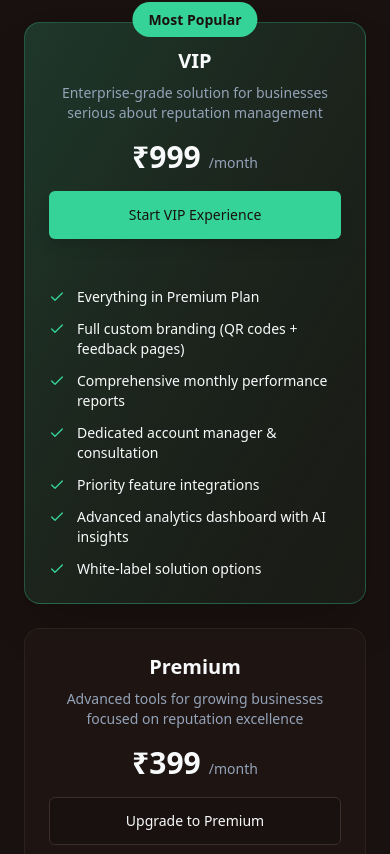
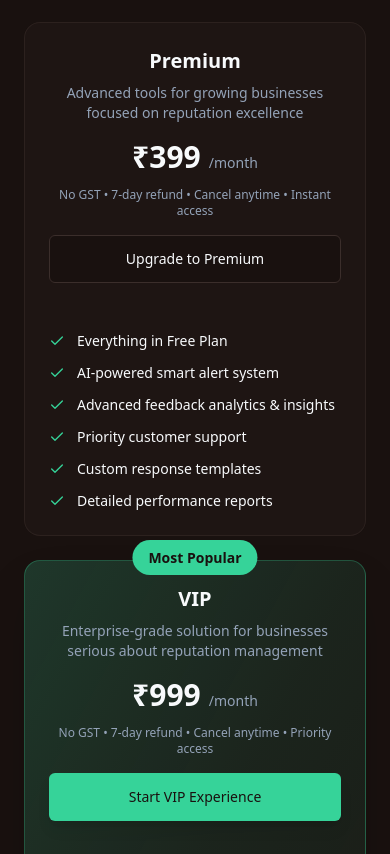
Before and after one commit to shammy6/trustqr-review-hero, a React (Vite) app: page /pricing in a window 390 px wide. Shown: the part 930-1784 px from the top of the page. Built offline with nearby package versions, Linux system fonts and the light colour scheme.

Commit message:
Update pricing section
Updated pricing card content, links, and hover animations.

```diff
--- /dev/null
+++ b/src/components/PricingSection.tsx
@@ -0,0 +1,160 @@
+import { Button } from "@/components/ui/button";
+import { Check } from "lucide-react";
+
+const PricingSection = () => {
+  const plans = [
+    {
+      name: "Premium",
+      price: "₹399",
+      period: "/month",
+      subtext: "No GST • 7-day refund • Cancel anytime • Instant access",
+      buttonText: "Upgrade to Premium",
+      buttonLink: "https://rzp.io/l/premium-trustqr",
+      features: [
+        "Everything in Free Plan",
+        "AI-powered smart alert system",
+        "Advanced feedback analytics & insights",
+        "Priority customer support",
+        "Custom response templates",
+        "Detailed performance reports"
+      ],
+      popular: false
+    },
+    {
+      name: "VIP",
+      price: "₹999",
+      period: "/month",
+      subtext: "No GST • 7-day refund • Cancel anytime • Priority access",
+      buttonText: "Start VIP Experience",
+      buttonLink: "https://rzp.io/l/vip-trustqr",
+      features: [
+        "Everything in Premium Plan",
+        "Full custom branding (QR codes + feedback pages)",
+        "Comprehensive monthly performance reports",
+        "Dedicated account manager & consultation",
+        "Priority feature integrations",
+        "Advanced analytics dashboard with AI insights",
+        "White-label solution options"
+      ],
+      popular: true
+    }
+  ];
+
+  const handlePlanClick = (link: string) => {
+    window.open(link, '_blank', 'noopener,noreferrer');
+  };
+
+  return (
+    <section className="py-20 lg:py-32 bg-gradient-to-br from-background via-background/50 to-primary/5 relative overflow-hidden">
+      {/* Background decoration */}
+      <div className="absolute inset-0 bg-gradient-to-br from-primary/5 via-transparent to-primary/10"></div>
+      <div className="absolute top-20 right-10 w-72 h-72 bg-primary/10 rounded-full blur-3xl animate-pulse-slow"></div>
+      <div className="absolute bottom-20 left-10 w-96 h-96 bg-primary/5 rounded-full blur-3xl animate-pulse-slow animation-delay-1000"></div>
+
+      <div className="container max-w-7xl mx-auto px-4 sm:px-6 lg:px-8 relative">
+        <div className="text-center max-w-4xl mx-auto mb-16">
+          <div className="animate-fade-in-up">
+            <h2 className="text-4xl sm:text-5xl lg:text-6xl font-bold mb-8 text-foreground">
+              Simple, Transparent{" "}
+              <span className="text-primary bg-gradient-to-r from-primary to-accent bg-clip-text text-transparent">
+                Pricing
+              </span>
+            </h2>
+          </div>
+
+          <div className="animate-fade-in-up animation-delay-200">
+            <p className="text-xl sm:text-2xl text-muted-foreground leading-relaxed">
+              Choose the perfect plan to protect and grow your business reputation
+            </p>
+          </div>
+        </div>
+
+        <div className="grid grid-cols-1 lg:grid-cols-2 gap-8 max-w-5xl mx-auto">
+          {plans.map((plan, index) => (
+            <div
+              key={plan.name}
+              className={`animate-fade-in-up relative rounded-2xl border transition-all duration-300 hover:scale-105 transform hover:shadow-2xl ${
+                plan.popular
+                  ? 'bg-gradient-to-br from-primary/20 via-primary/10 to-primary/5 border-primary/30 shadow-2xl hover:shadow-primary/25'
+                  : 'bg-card/50 backdrop-blur-sm border-border/50 hover:border-primary/30 hover:bg-card/70 hover:shadow-lg'
+              }`}
+              style={{ animationDelay: `${index * 0.2}s` }}
+            >
+              {plan.popular && (
+                <div className="absolute -top-4 left-1/2 transform -translate-x-1/2">
+                  <span className="bg-primary text-primary-foreground px-4 py-2 rounded-full text-sm font-semibold">
+                    Most Popular
+                  </span>
+                </div>
+              )}
+
+              <div className="p-8 lg:p-10">
+                {/* Plan Header */}
+                <div className="text-center mb-8">
+                  <h3 className="text-2xl lg:text-3xl font-bold text-foreground mb-6">
+                    {plan.name}
+                  </h3>
+
+                  {/* Price */}
+                  <div className="mb-6">
+                    <div className="flex items-baseline justify-center">
+                      <span className="text-4xl lg:text-5xl font-bold text-foreground">
+                        {plan.price}
+                      </span>
+                      <span className="text-muted-foreground ml-2 text-lg">
+                        {plan.period}
+                      </span>
+                    </div>
+                    <p className="text-sm text-muted-foreground mt-3 px-2 leading-relaxed">
+                      {plan.subtext}
+                    </p>
+                  </div>
+
+                  {/* CTA Button */}
+                  <Button
+                    size="lg"
+                    onClick={() => handlePlanClick(plan.buttonLink)}
+                    className={`w-full mb-8 h-12 text-base transition-all duration-300 hover:scale-105 ${
+                      plan.popular
+                        ? 'bg-primary hover:bg-primary/90 text-primary-foreground shadow-lg hover:shadow-xl'
+                        : 'bg-primary hover:bg-primary/90 text-primary-foreground shadow-lg hover:shadow-xl'
+                    }`}
+                  >
+                    {plan.buttonText}
+                  </Button>
+                </div>
+
+                {/* Features */}
+                <div className="space-y-4">
+                  {plan.features.map((feature, featureIndex) => (
+                    <div key={featureIndex} className="flex items-start gap-3">
+                      <Check className="w-5 h-5 text-primary mt-0.5 flex-shrink-0" />
+                      <span className="text-foreground leading-relaxed">{feature}</span>
+                    </div>
+                  ))}
+                </div>
+              </div>
+            </div>
+          ))}
+        </div>
+
+        {/* Additional info */}
+        <div className="text-center mt-16 animate-fade-in-up animation-delay-600">
+          <p className="text-muted-foreground mb-4">
+            Need a custom solution for your enterprise?
+          </p>
+          <Button
+            variant="outline"
+            size="lg"
+            onClick={() => window.location.href = '/contact'}
+            className="hover:scale-105 transition-all duration-300"
+          >
+            Contact Sales
+          </Button>
+        </div>
+      </div>
+    </section>
+  );
+};
+
+export default PricingSection;
--- a/src/components/pricing/PricingCard.tsx
+++ b/src/components/pricing/PricingCard.tsx
@@ -14,16 +14,20 @@ const PricingCard = ({ plan, isAnnual, index }: PricingCardProps) => {
   const { processPayment, isProcessing } = usePayment();
 
   const handlePayment = () => {
-    const amount = isAnnual ? plan.price.annual : plan.price.monthly;
-    processPayment(plan.name.toLowerCase() as 'free' | 'premium' | 'vip', amount, isAnnual);
+    if (plan.paymentLink) {
+      window.open(plan.paymentLink, '_blank', 'noopener,noreferrer');
+    } else {
+      const amount = isAnnual ? plan.price.annual : plan.price.monthly;
+      processPayment(plan.name.toLowerCase() as 'free' | 'premium' | 'vip', amount, isAnnual);
+    }
   };
 
   return (
     <div
-      className={`animate-fade-in-up relative rounded-2xl border transition-all duration-300 hover:scale-105 transform ${
+      className={`animate-fade-in-up relative rounded-2xl border transition-all duration-300 hover:scale-105 transform hover:shadow-2xl ${
         plan.popular
           ? 'bg-gradient-to-br from-primary/20 via-primary/10 to-primary/5 border-primary/30 shadow-2xl hover:shadow-primary/25'
-          : 'bg-card/50 backdrop-blur-sm border-border/50 hover:border-primary/30 hover:bg-card/70'
+          : 'bg-card/50 backdrop-blur-sm border-border/50 hover:border-primary/30 hover:bg-card/70 hover:shadow-lg'
       }`}
       style={{ animationDelay: `${(index + 4) * 0.1}s` }}
     >
@@ -65,6 +69,11 @@ const PricingCard = ({ plan, isAnnual, index }: PricingCardProps) => {
                 {formatPrice(plan.price.monthly)} billed monthly
               </p>
             )}
+            {plan.subtext && (
+              <p className="text-xs sm:text-sm text-muted-foreground mt-3 px-2">
+                {plan.subtext}
+              </p>
+            )}
           </div>
 
           {/* CTA Button */}
--- a/src/data/pricingPlans.ts
+++ b/src/data/pricingPlans.ts
@@ -6,6 +6,8 @@ export interface PricingPlan {
   buttonText: string;
   buttonVariant: "default" | "outline";
   popular: boolean;
+  subtext?: string;
+  paymentLink?: string;
 }
 
 export const pricingPlans: PricingPlan[] = [
@@ -25,6 +27,24 @@ export const pricingPlans: PricingPlan[] = [
     popular: false
   },
   {
+    name: "Premium",
+    price: { monthly: 399, annual: 3192 },
+    description: "Advanced tools for growing businesses focused on reputation excellence",
+    features: [
+      "Everything in Free Plan",
+      "AI-powered smart alert system",
+      "Advanced feedback analytics & insights",
+      "Priority customer support",
+      "Custom response templates",
+      "Detailed performance reports"
+    ],
+    buttonText: "Upgrade to Premium",
+    buttonVariant: "outline" as const,
+    popular: false,
+    subtext: "No GST • 7-day refund • Cancel anytime • Instant access",
+    paymentLink: "https://rzp.io/l/premium-trustqr"
+  },
+  {
     name: "VIP",
     price: { monthly: 999, annual: 9592 },
     description: "Enterprise-grade solution for businesses serious about reputation management",
@@ -39,22 +59,8 @@ export const pricingPlans: PricingPlan[] = [
     ],
     buttonText: "Start VIP Experience",
     buttonVariant: "default" as const,
-    popular: true
-  },
-  {
-    name: "Premium",
-    price: { monthly: 399, annual: 3192 },
-    description: "Advanced tools for growing businesses focused on reputation excellence",
-    features: [
-      "Everything in Free Plan",
-      "AI-powered smart alert system",
-      "Advanced feedback analytics & insights",
-      "Priority customer support",
-      "Custom response templates",
-      "Detailed performance reports"
-    ],
-    buttonText: "Upgrade to Premium",
-    buttonVariant: "outline" as const,
-    popular: false
+    popular: true,
+    subtext: "No GST • 7-day refund • Cancel anytime • Priority access",
+    paymentLink: "https://rzp.io/l/vip-trustqr"
   }
 ];
--- a/src/pages/Index.tsx
+++ b/src/pages/Index.tsx
@@ -4,6 +4,7 @@ import Hero from "@/components/Hero";
 import Problem from "@/components/Problem";
 import HowItWorks from "@/components/HowItWorks";
 import Features from "@/components/Features";
+import PricingSection from "@/components/PricingSection";
 import FAQ from "@/components/FAQ";
 import FinalCTA from "@/components/FinalCTA";
 import Footer from "@/components/Footer";
@@ -16,6 +17,7 @@ const Index = () => {
       <Problem />
       <HowItWorks />
       <Features />
+      <PricingSection />
       <FAQ />
       <FinalCTA />
       <Footer />
```
